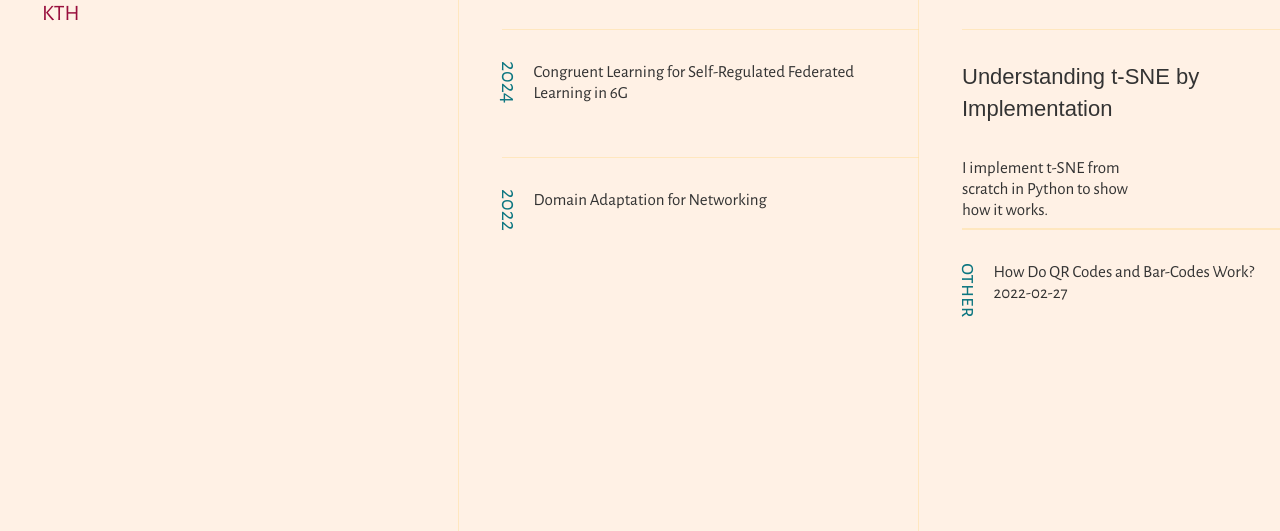
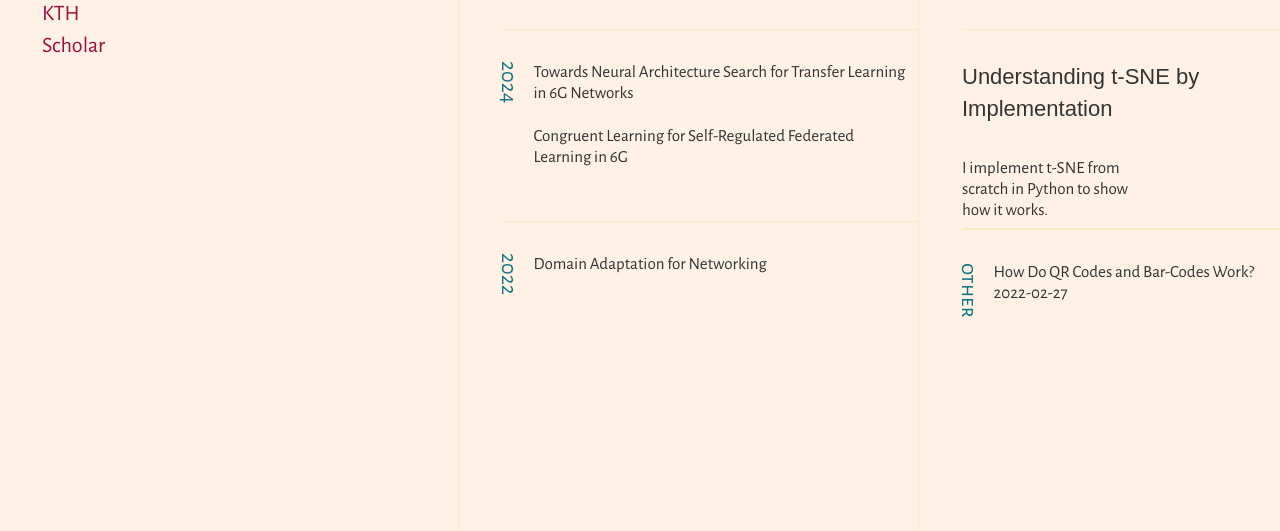
Before and after one commit to adamorucu/adamorucu.com, a plain HTML site: page index.html in a window 1280 px wide. Shown: the part 269-800 px from the top of the page. Drawn offline with nearby package versions, Linux system fonts and the light colour scheme; a web font is replaced by a local one.

Commit message:
new paper

```diff
--- a/index.html
+++ b/index.html
@@ -34,6 +34,7 @@
                 <li class="claret"><a href="mailto:adamdorucu@gmail.com">Email</a></li>
                 <li class="claret"><a href="https://www.linkedin.com/in/adam-orucu/">LinkedIn</a></li>
                 <li class="claret"><a href="https://www.kth.se/profile/aorucu">KTH</a></li>
+                <li class="claret"><a href="https://scholar.google.com/citations?user=xnSdOEwAAAAJ&hl=en">Scholar</a></li>
               </ol>
             </div>
 
@@ -63,6 +64,10 @@
             <div class="Notes Standalone">
               <h2>2024</h2>
               <ol class="Notes">
+                <li class=""><a href="https://arxiv.org/abs/2406.02333">
+                    <h3>Towards Neural Architecture Search for Transfer Learning in 6G Networks</h3>
+                  </a></li>
+
                 <li class=""><a href="https://ieeexplore.ieee.org/document/10387700">
                     <h3>Congruent Learning for Self-Regulated Federated Learning in 6G</h3>
                   </a></li>
```
